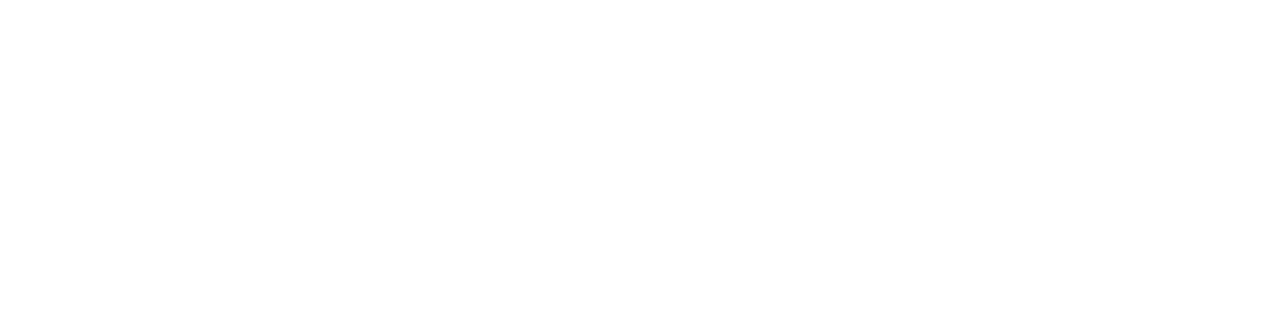
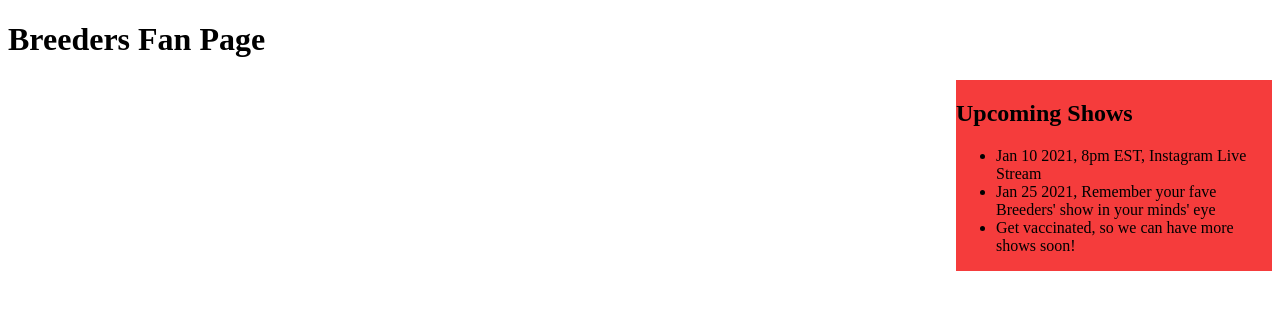
Before and after one commit to HR-Williams/fave-band, a plain HTML site: page index.html in a window 1280 px wide. Drawn offline with Linux system fonts and the light colour scheme.

Commit message:
Add sidebar text with upcoming shows and style the css to make the sidebar
Co-authored-by: Louie Schoenknecht <louiesch97@gmail.com>

```diff
--- a/css/styles.css
+++ b/css/styles.css
@@ -0,0 +1,5 @@
+.sidebar {
+  width: 25%;
+  float:right;
+  background-color: rgb(245, 60, 60);
+}
--- a/index.html
+++ b/index.html
@@ -1,10 +1,18 @@
 <!DOCTYPE html>
 <html lang="en-US">
 <head>
-
-  <title>Document</title>
+  <link rel="stylesheet" href="css/styles.css" type="text/css">
+  <title>The Breeders</title>
 </head>
 <body>
-
+  <h1>Breeders Fan Page</h1>
+  <div class="sidebar">
+    <h2>Upcoming Shows</h2>
+    <ul>
+      <li>Jan 10 2021, 8pm EST, Instagram Live Stream</li>
+      <li>Jan 25 2021, Remember your fave Breeders' show in your minds' eye</li>
+      <li>Get vaccinated, so we can have more shows soon!</li>
+    </ul>
+  </div>
 </body>
 </html>
```
